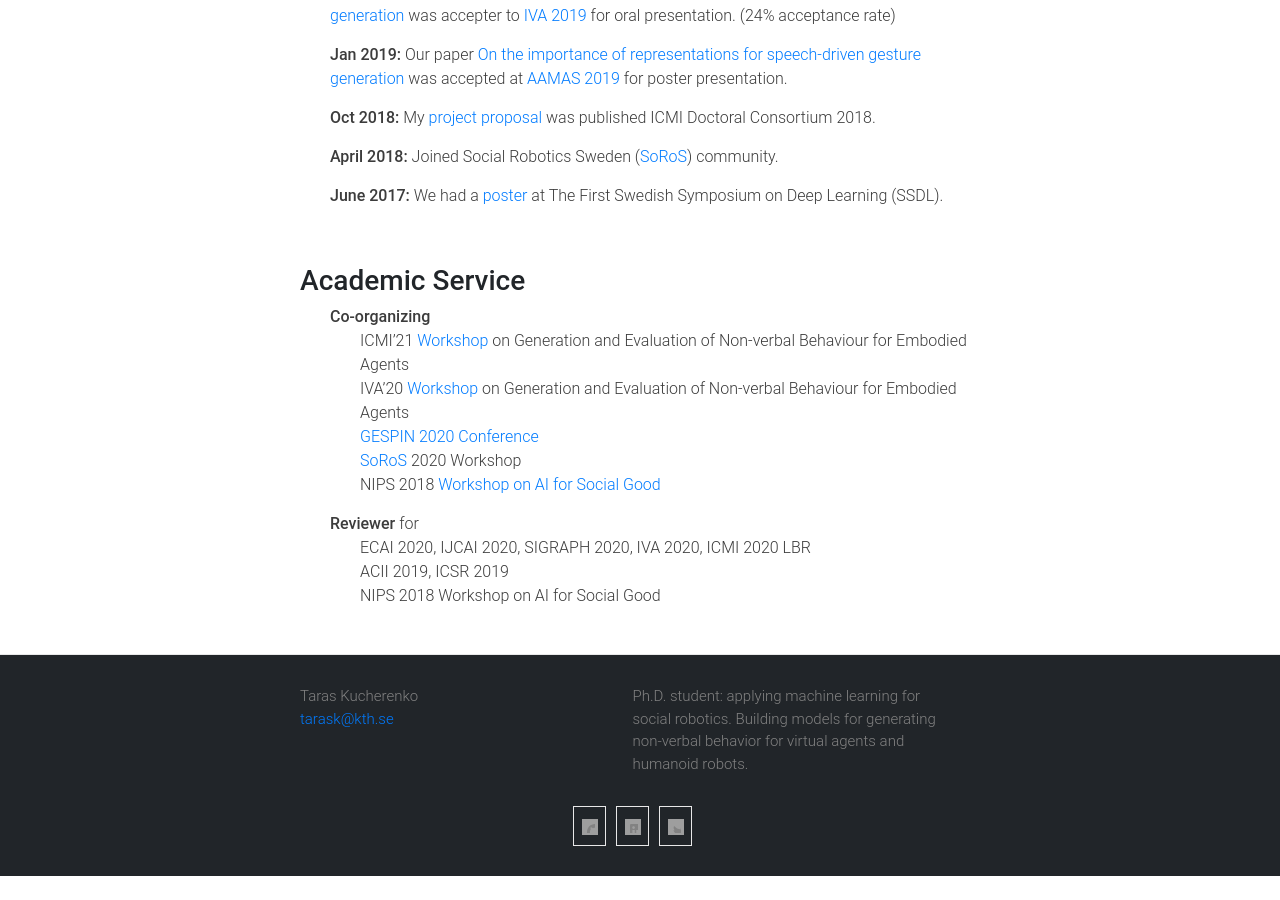
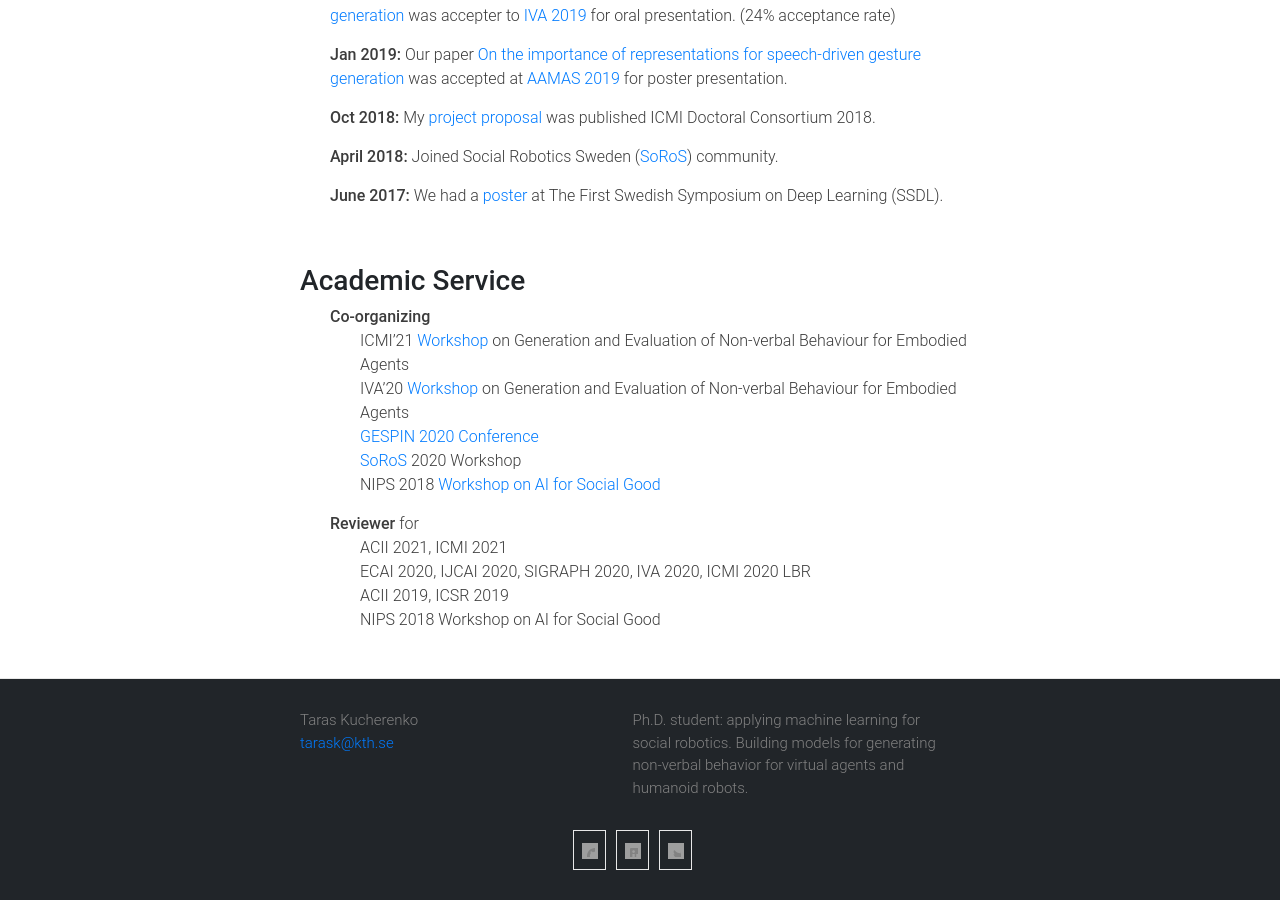
Before and after one commit to Svito-zar/Svito-zar.github.io, a Jekyll site: the page built from index.md, in a window 1280 px wide and 900 px high, scrolled down 1929 px. Built offline with Jekyll 4.4.1, drawn with Linux system fonts in a browser that asks for light colours; nearby versions of some CDN libraries; before the commit the page ends 2805 px from its top, so only the background shows below that.

Commit message:
Update reviewing services

```diff
--- a/index.md
+++ b/index.md
@@ -68,6 +68,7 @@ I am working in the HealthTech project [EACare](http://www.csc.kth.se/cvap/EACar
 
 
 * <strong> Reviewer </strong> for
+	* ACII 2021, ICMI 2021
 	* ECAI 2020, IJCAI 2020, SIGRAPH 2020, IVA 2020, ICMI 2020 LBR
 	* ACII 2019, ICSR 2019
 	* NIPS 2018 Workshop on AI for Social Good
```
